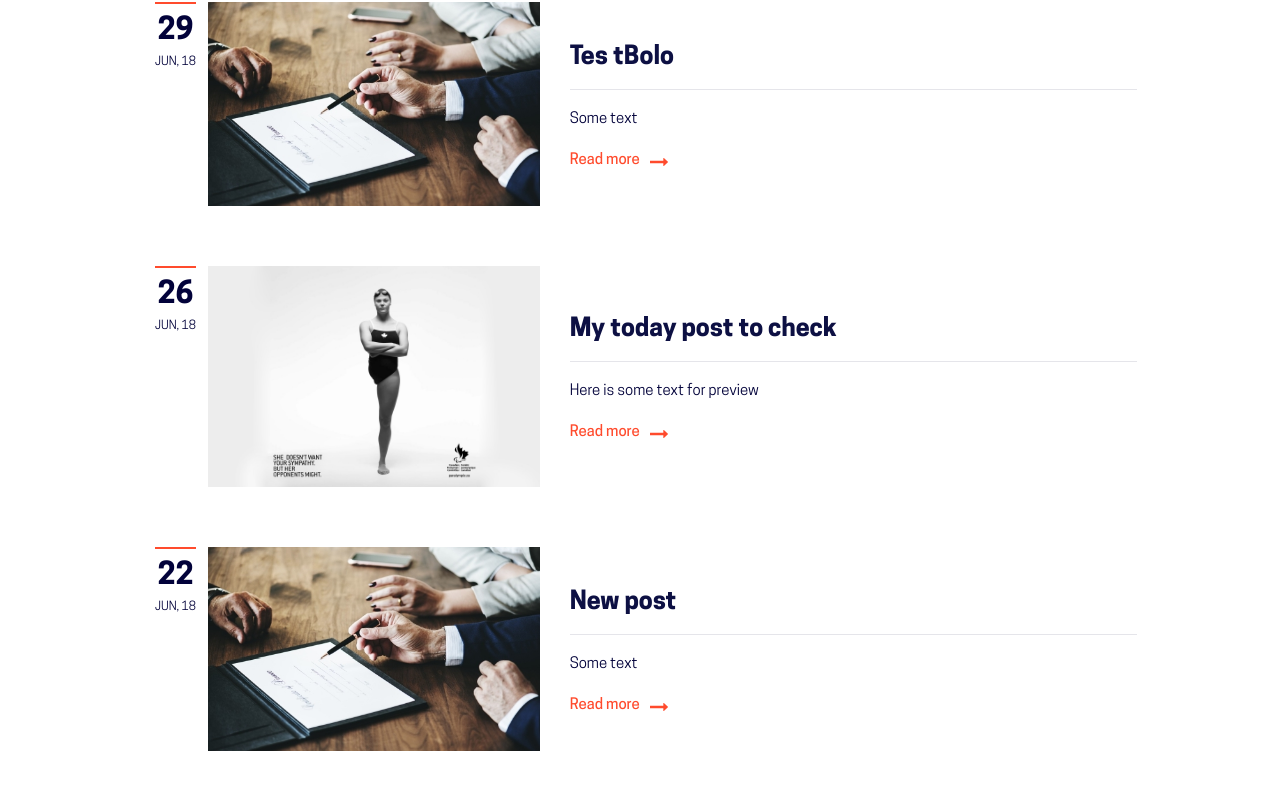
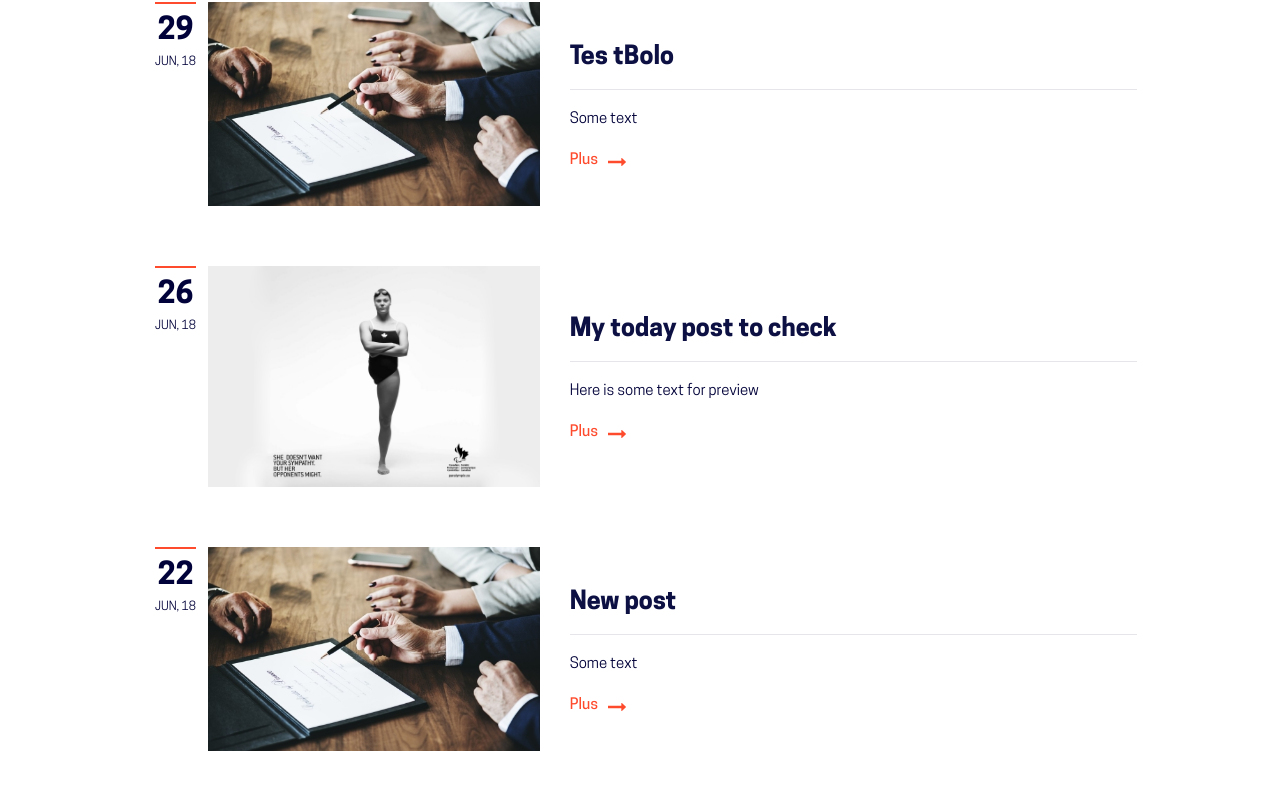
Before and after one commit to lobo-studio/dpl_investigation, a Jekyll site: the page built from blog/index.html, in a window 1280 px wide and 1400 px high. Shown: the part 270-1070 px from the top of the window. Built offline with Jekyll 4.4.1, drawn with Linux system fonts in a browser that asks for light colours; the list of posts is cut into pages by our own code.

Commit message:
Update blog.html

```diff
--- a/_layouts/blog.html
+++ b/_layouts/blog.html
@@ -33,7 +33,7 @@ permalink: /blog/
 								<h4>{{ post.title }}</h4>
 								<hr class="line">
 								<p>{{post.text_preview}}</p>
-								<a class="custom-link editable" href="{{ post.url }}">Read more <img src="{{site.url}}/assets/img/arrow-orange.svg" alt=""></a>
+								<a class="custom-link editable" href="{{ post.url }}">Plus <img src="{{site.url}}/assets/img/arrow-orange.svg" alt=""></a>
 							</div>
 							</div>
 						</div>
```
